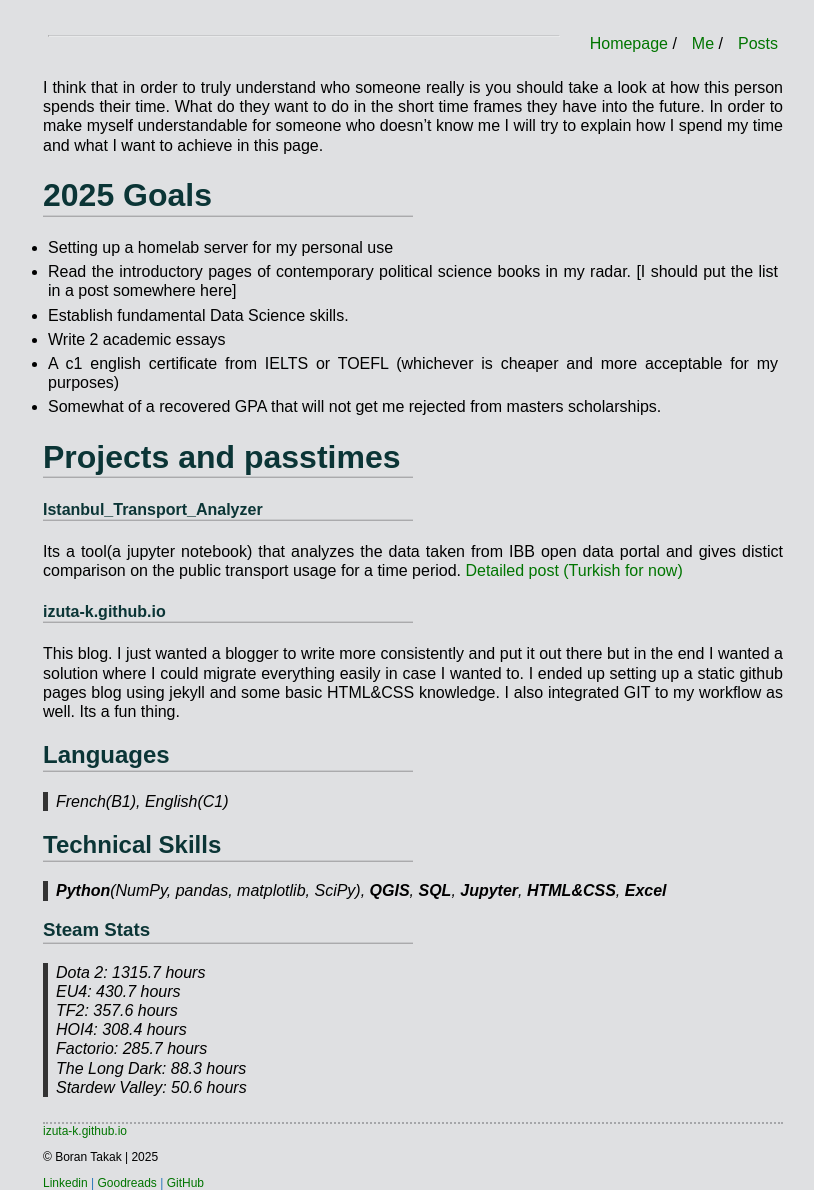
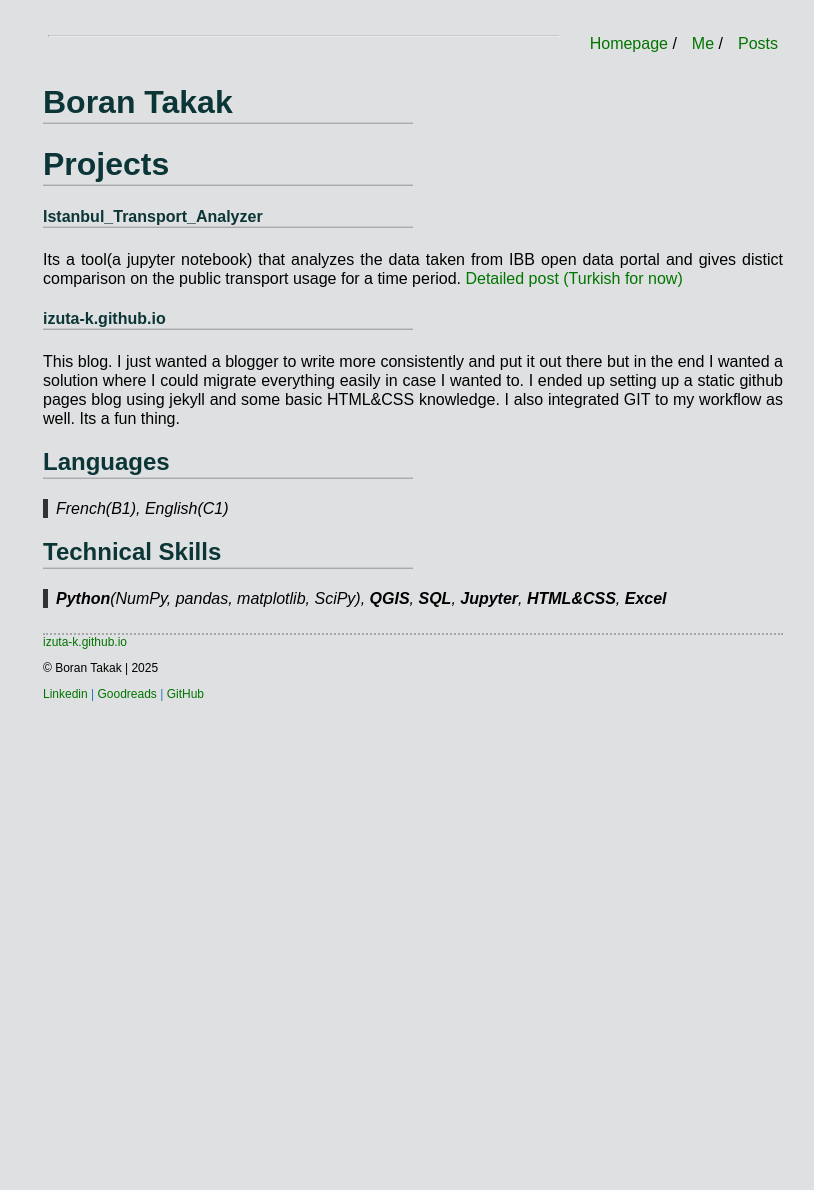
Before and after one commit to izuta-k/izuta-k.github.io, a Jekyll site: the page built from Me.md, in a window 1280 px wide. Shown: the whole page, without its empty margins (227-1041 px from the left). Built offline with Jekyll 4.4.1, drawn with Linux system fonts in a browser that asks for light colours; some web fonts are replaced; after the commit the page ends 900 px from its top, so only the background shows below that.

Commit message:
ufak updateler

```diff
--- a/Me.md
+++ b/Me.md
@@ -3,18 +3,10 @@ layout: default
 title: Boran Takak
 ---
 
+# Boran Takak
 
-I think that in order to truly understand who someone really is you should take a look at how this person spends their time. What do they want to do in the short time frames they have into the future. In order to make myself understandable for someone who doesn't know me I will try to explain how I spend my time and what I want to achieve in this page.
 
-# 2025 Goals
-- Setting up a homelab server for my personal use
-- Read the introductory pages of contemporary political science books in my radar. [I should put the list in a post somewhere here]
-- Establish fundamental Data Science skills.
-- Write 2 academic essays
-- A c1 english certificate from IELTS or TOEFL (whichever is cheaper and more acceptable for my purposes)
-- Somewhat of a recovered GPA that will not get me rejected from masters scholarships.
-
-# Projects and passtimes
+# Projects
 #### Istanbul_Transport_Analyzer
 Its a tool(a jupyter notebook) that analyzes the data taken from IBB open data portal and gives distict comparison on the public transport usage for a time period.
 [Detailed post (Turkish for now)](https://izuta-k.github.io/2025/08/03/Istanbul_Transport_Analyzer.html)
@@ -22,16 +14,8 @@ Its a tool(a jupyter notebook) that analyzes the data taken from IBB open data p
 #### izuta-k.github.io
 This blog. I just wanted a blogger to write more consistently and put it out there but in the end I wanted a solution where I could migrate everything easily in case I wanted to. I ended up setting up a static github pages blog using jekyll and some basic HTML&CSS knowledge. I also integrated GIT to my workflow as well. Its a fun thing.
 
-
-
-
 ## Languages
 > French(B1), English(C1)
 
 ## Technical Skills
 > **Python**(NumPy, pandas, matplotlib, SciPy), **QGIS**, **SQL**, **Jupyter**, **HTML&CSS**, **Excel**
-
-
-### Steam Stats
-> Dota 2: 1315.7 hours <br>EU4: 430.7 hours
- <br>TF2: 357.6 hours  <br>HOI4: 308.4 hours <br>Factorio: 285.7 hours <br>The Long Dark: 88.3 hours <br>Stardew Valley: 50.6 hours
```
Also changed, not shown: Ben.md (deleted, +0 -21 lines), Yazilar.html (deleted, +0 -28 lines), about.md (deleted, +0 -22 lines), blog.html (deleted, +0 -12 lines), index.html (+5 -7 lines), 1 other file.
